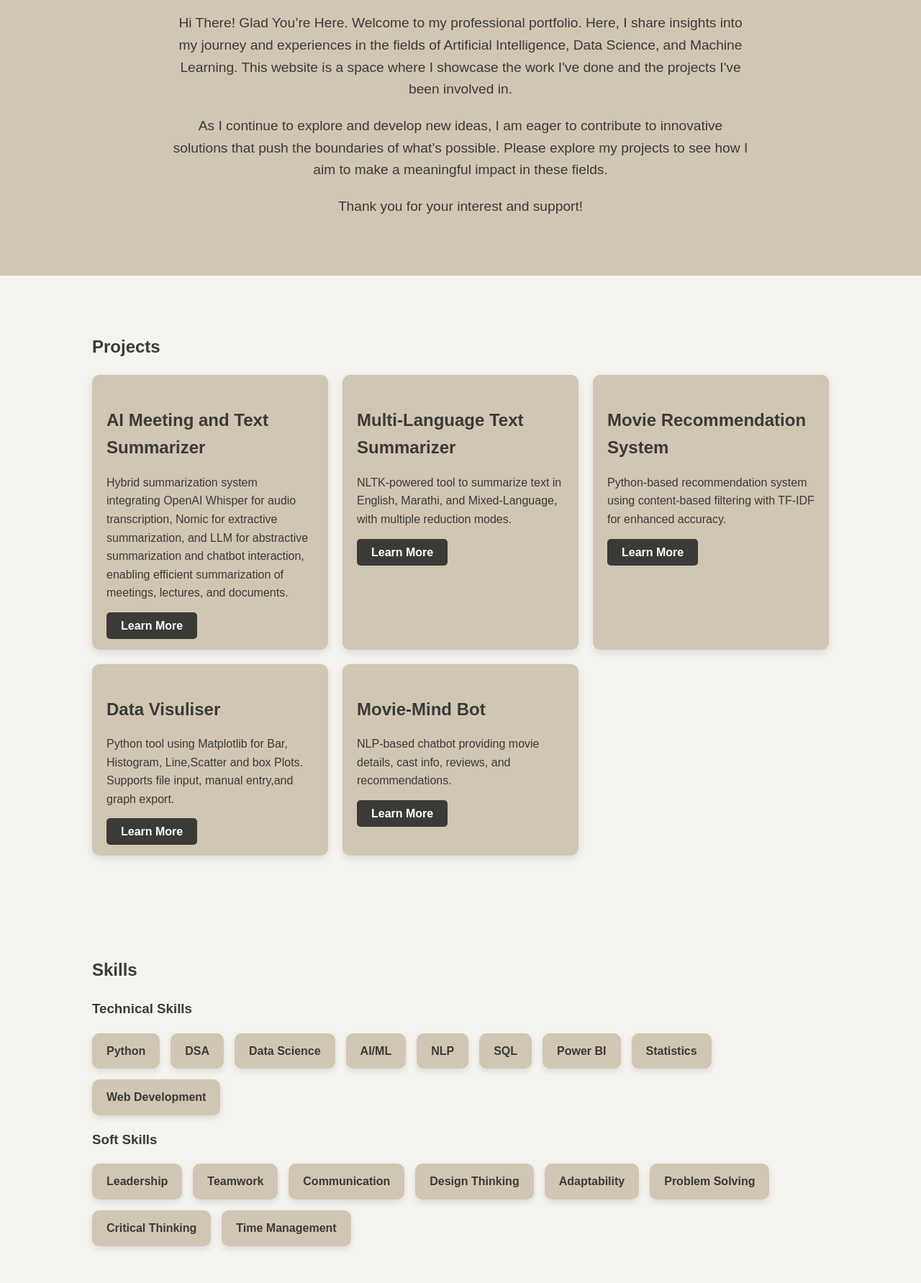
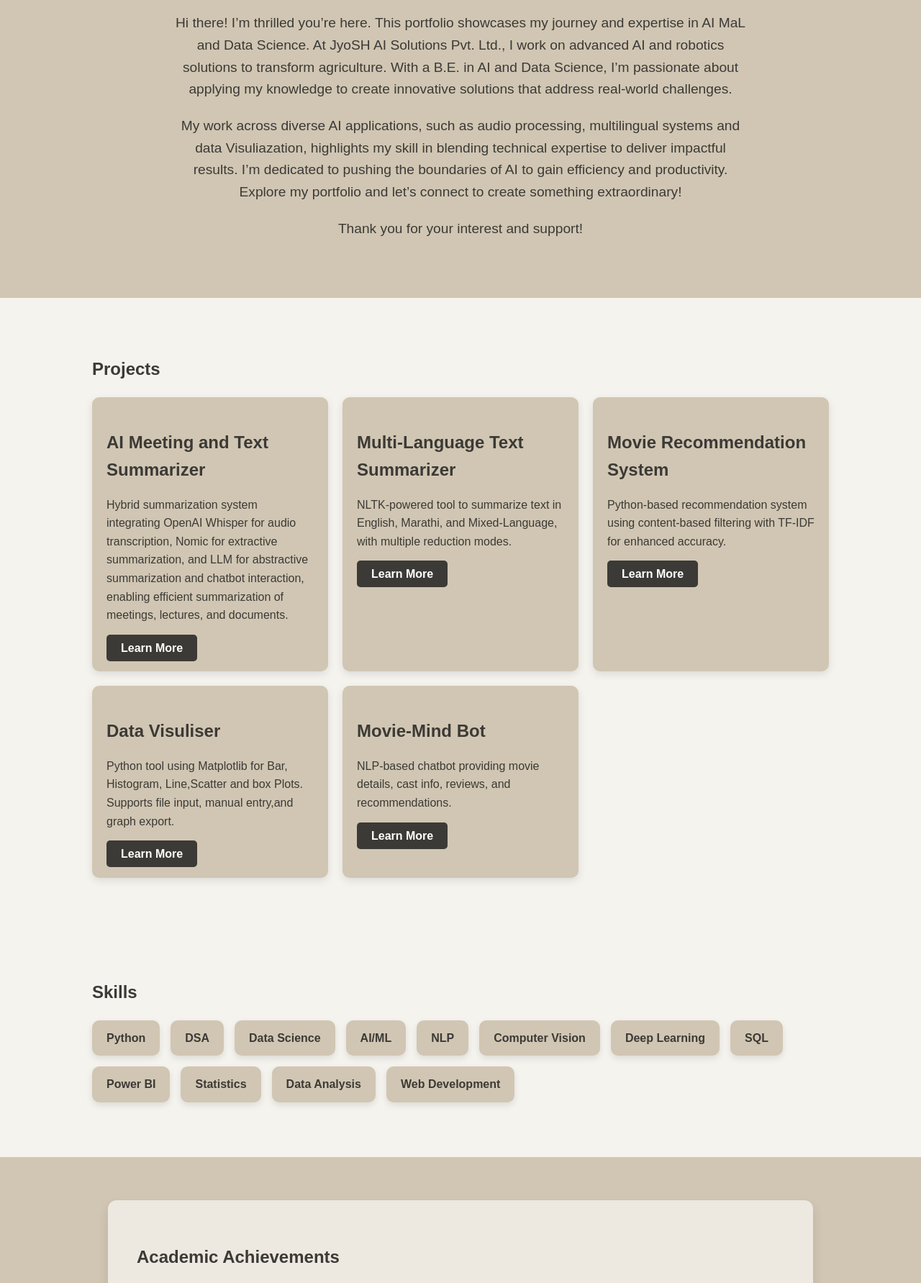
Before and after one commit to Satyajeet1718/Portfolio, a plain HTML site: page index.html in a window 1280 px wide. Shown: the part 713-2496 px from the top of the page at 72% size. Drawn offline with Linux system fonts and the light colour scheme.

Commit message:
Update index.html

```diff
--- a/index.html
+++ b/index.html
@@ -17,6 +17,7 @@
                 <li><a href="#skills">Skills</a></li>
                 <li><a href="#experience">Experience</a></li>
                 <li><a href="#contact">Contact</a></li>
+                <li><a href="#achievements">Achievements</a></li>
             </ul>
         </nav>
     </header>
@@ -28,7 +29,7 @@
         </div>
         <div class="container">
             <h1>Hi, I'm Satyajeet Jagtap</h1>
-            <p>AI, Machine learning and Data Science Enthusiast committed to driving innovation and delivering impactful solutions.</p>
+            <p>AI ML Engineer at JyoSH AI Solutions Pvt. Ltd., Committed to Driving Innovation and Delivering Impactful Solutions.</p>
         </div>
     </section>
 
@@ -36,8 +37,8 @@
     <section id="about" class="section">
         <div class="container">
             <h2>Welcome to My Space!</h2>
-            <p>Hi There! Glad You’re Here. Welcome to my professional portfolio. Here, I share insights into my journey and experiences in the fields of Artificial Intelligence, Data Science, and Machine Learning. This website is a space where I showcase the work I've done and the projects I've been involved in.</p>
-            <p>As I continue to explore and develop new ideas, I am eager to contribute to innovative solutions that push the boundaries of what’s possible. Please explore my projects to see how I aim to make a meaningful impact in these fields.        </p>
+            <p>Hi there! I’m thrilled you’re here. This portfolio showcases my journey and expertise in AI MaL and Data Science. At JyoSH AI Solutions Pvt. Ltd., I work on advanced AI and robotics solutions to transform agriculture. With a B.E. in AI and Data Science, I’m passionate about applying my knowledge to create innovative solutions that address real-world challenges.</p>
+            <p>My work across diverse AI applications, such as audio processing, multilingual systems and data Visuliazation, highlights my skill in blending technical expertise to deliver impactful results. I’m dedicated to pushing the boundaries of AI to gain efficiency and productivity. Explore my portfolio and let’s connect to create something extraordinary!</p>
             <p>Thank you for your interest and support!</p>
         </div>
     </section>
@@ -87,34 +88,23 @@
             <div class="skills-wrapper">
                 <!-- Technical Skills -->
                 <div class="skills-category">
-                    <h3>Technical Skills</h3>
+
                     <ul class="skills-list">
                         <li>Python</li>
                         <li>DSA</li>
                         <li>Data Science</li>
                         <li>AI/ML</li>
                         <li>NLP</li>
+                        <li>Computer Vision</li>
+                        <li>Deep Learning</li>
                         <li>SQL</li>
                         <li>Power BI</li>
                         <li>Statistics</li>
+                        <li>Data Analysis</li>
                         <li>Web Development</li>
                     </ul>
                 </div>
 
-                <!-- Soft Skills -->
-                <div class="skills-category">
-                    <h3>Soft Skills</h3>
-                    <ul class="skills-list">
-                        <li>Leadership</li>
-                        <li>Teamwork</li>
-                        <li>Communication</li>
-                        <li>Design Thinking</li>
-                        <li>Adaptability</li>
-                        <li>Problem Solving</li>
-                        <li>Critical Thinking</li>
-                        <li>Time Management</li>
-                    </ul>
-                </div>
             </div>
         </div>
     </section>
@@ -145,6 +135,12 @@
     <section id="experience" class="section">
         <div class="container">
             <h2 class="colored-title">Experience</h2>
+            <div class="experience-item">
+                <h3>AI ML Engineer</h3>
+                <h2>JyoSH AI Solutions Pvt. Ltd.</h2>
+                <p><b>(July 2025- Present)</b></p>
+                <li>Works on advanced AI and robotics solutions to transform agriculture, leveraging computer vision and machine learning to enhance efficiency and productivity.</li>
+            </div>
             <div class="experience-item">
                 <h3>Python Developer (Internship)</h3>
                 <h2>Take It Ideas Innovative Solutions Pvt. Ltd.</h2>
```
